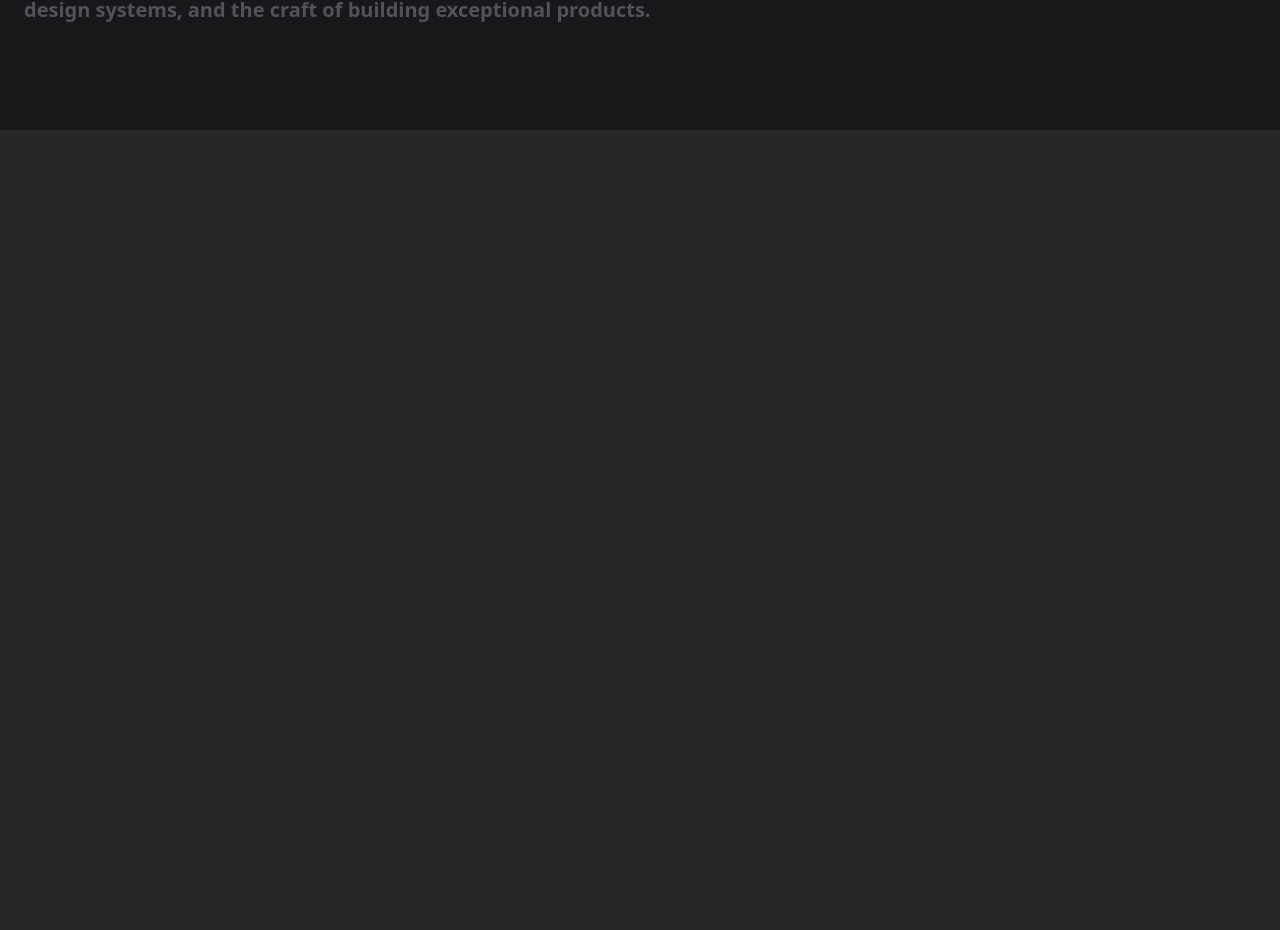
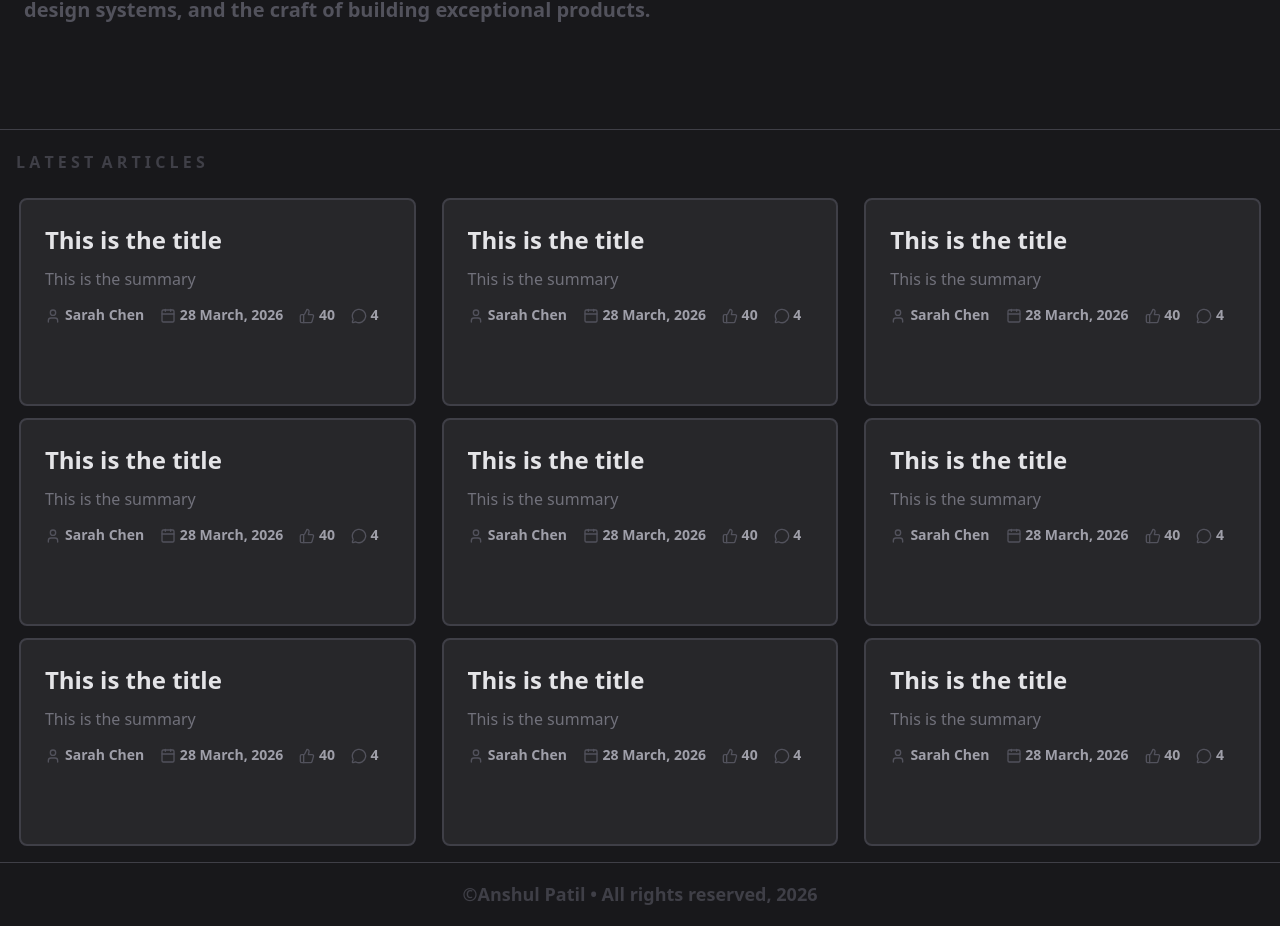
Before and after one commit to anshul-303/Blog_App-, a React (Vite) app in the folder frontend/react-app/: page /home in a window 1280 px wide. Shown: the part 412-1342 px from the top of the page. Built offline with nearby package versions, Linux system fonts and the light colour scheme; no server answers.

Commit message:
Home page UI complete and secured using RBAC

```diff
--- /dev/null
+++ b/frontend/react-app/src/components/author/AuthorArticleCard.jsx
@@ -0,0 +1,38 @@
+import { ThumbsUp, MessageCircle, User, Calendar } from "lucide-react";
+
+export default function AuthorArticleCard() {
+  return (
+    <div className="bg-zinc-800 md:w-[31vw] md:min-h-[26vh] in-h-[18vh] w-[93vw] mr-4 md:m-0 flex flex-col justify-start items-start p-6 border border-zinc-700 rounded-lg border-[2px] gap-3">
+      <p className=" text-2xl md:text-2xl font-semibold text-zinc-200 ">
+        This is the title
+
+
+      </p>
+      <p className=" md:text-[1em] text-sm text-zinc-500 flex gap-1  justify-center ">
+        This is the summary
+      </p>
+      <div className="flex gap-4">
+        <p className="inline text-md text-zinc-600 flex">
+          <User className="w-4 h-4 inline" />{" "}
+          <span className="font-semibold text-sm text-zinc-400">
+            Sarah Chen
+          </span>
+        </p>{" "}
+        <p className="inline text-md text-zinc-600 flex">
+          <Calendar className="w-4 h-4 inline" />
+          <span className="font-semibold text-sm text-zinc-400">
+            &nbsp;28 March, 2026
+          </span>
+        </p>
+        <p className="inline text-md text-zinc-600 flex">
+          <ThumbsUp className="w-4 h-4 inline" />
+          <span className="font-semibold text-sm text-zinc-400">&nbsp;40</span>
+        </p>
+        <p className="inline text-md text-zinc-600 flex">
+          <MessageCircle className="w-4 h-4 inline" />
+          <span className="font-semibold text-sm text-zinc-400">&nbsp;4</span>
+        </p>
+      </div>
+    </div>
+  );
+}
--- a/frontend/react-app/src/pages/Home.jsx
+++ b/frontend/react-app/src/pages/Home.jsx
@@ -1,12 +1,59 @@
 import { Link } from "react-router-dom";
 import Navbar from "../components/Navbar.jsx";
+import { useEffect, useState } from "react";
+import { useNavigate } from "react-router-dom";
+import { useAuth } from "../contexts/authContext.jsx";
+import { checkAuth } from "../api/authApi/authApi.js";
+import { useRole } from "../contexts/roleContexts.jsx";
 import { Sparkles } from "lucide-react";
+import AuthorArticleCard from "../components/author/AuthorArticleCard.jsx";
 
 export default function Home() {
+  const navigate = useNavigate();
+  const { isAuthenticated, setIsAuthenticated } = useAuth();
+  const { role, setRole } = useRole();
+  const url = import.meta.env.VITE_APP_API_URL;
+
+  useEffect(() => {
+    const callCheckAuthAPI = async () => {
+      await checkAuth(navigate, setIsAuthenticated, setRole);
+    };
+    if (!isAuthenticated) {
+      callCheckAuthAPI();
+    }
+  }, [isAuthenticated]);
+
+  useEffect(() => {
+    if (!isAuthenticated) return;
+
+    // Guard: Role-based access
+    if (role !== "author" && role !== "viewer" && role) {
+      navigate("/403");
+      return;
+    }
+    const fetchtrial = async () => {
+      const res = await fetch(`${url}/test`, {
+        credentials: "include",
+      });
+      if (res.status === 403 || res.status === 401) {
+        const newres = await fetch(`${url}/auth/refresh`, {
+          credentials: "include",
+        });
+        if (newres.ok) {
+          fetchtrial();
+        } else {
+          throw Error("The access token is not there.");
+        }
+      }
+    };
+
+    fetchtrial();
+  }, [isAuthenticated, role, navigate]);
+
   return (
     <div className="text-white bg-zinc-800 overflow-hidden">
       <Navbar />
-      <div className="w-full md:h-[60vh] h-[50vh] bg-zinc-900 justify-center items-start flex flex-col px-6 gap-5">
+      <div className="border-y border-y-zinc-700 w-full md:h-[60vh] h-[50vh] bg-zinc-900 justify-center items-start flex flex-col px-6 gap-5">
         <p className="text-2xl md:text-xl text-zinc-600 font-bold">
           <Sparkles className="w-5 h-5 inline pb-1" /> Platform for ideas
         </p>
@@ -23,7 +70,26 @@ export default function Home() {
           systems, and the craft of building exceptional products.
         </p>
       </div>
-      <div className="w-full h-[100vh] flex justify-center items-center "></div>
+      <div className="w-full md:min-h-[70vh] min-h-[70vh] bg-zinc-900 flex flex-col justify-start items-start pt-1 px-4 md:px-3 md:pt-3 pb-4 gap-4  ">
+        <p className="py-2 text-zinc-700 uppercase font-semibold text-md pl-2 md:pl-1">
+          L a t e s t &nbsp;a r t i c l e s
+        </p>
+        <div className="w-full flex flex-wrap md:flex-row flex-col justify-around items-start gap-3 ">
+          <AuthorArticleCard />
+          <AuthorArticleCard />
+          <AuthorArticleCard />
+          <AuthorArticleCard />
+          <AuthorArticleCard />
+          <AuthorArticleCard />
+          <AuthorArticleCard />
+          <AuthorArticleCard />
+          <AuthorArticleCard />
+        </div>
+      </div>
+      <footer className="border-t border-t-zinc-700 w-full h-[8vh] justify-center flex items-center font-bold text-lg text-zinc-700 bg-zinc-900">
+        ©Anshul Patil • All rights reserved, 2026
+      </footer>
+      {/* <div className="w-full h-[100vh] flex justify-center items-center "></div> */}
     </div>
   );
 }
```
